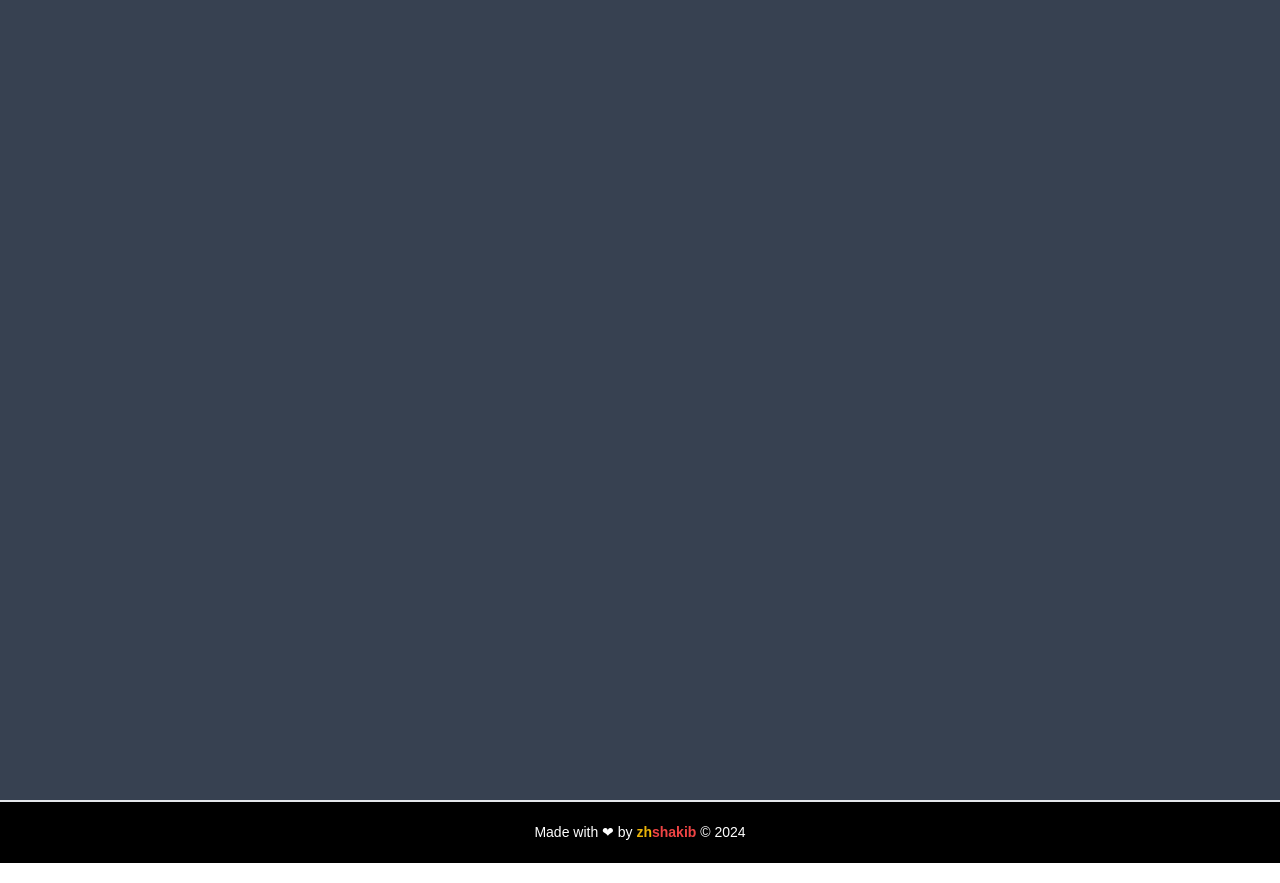
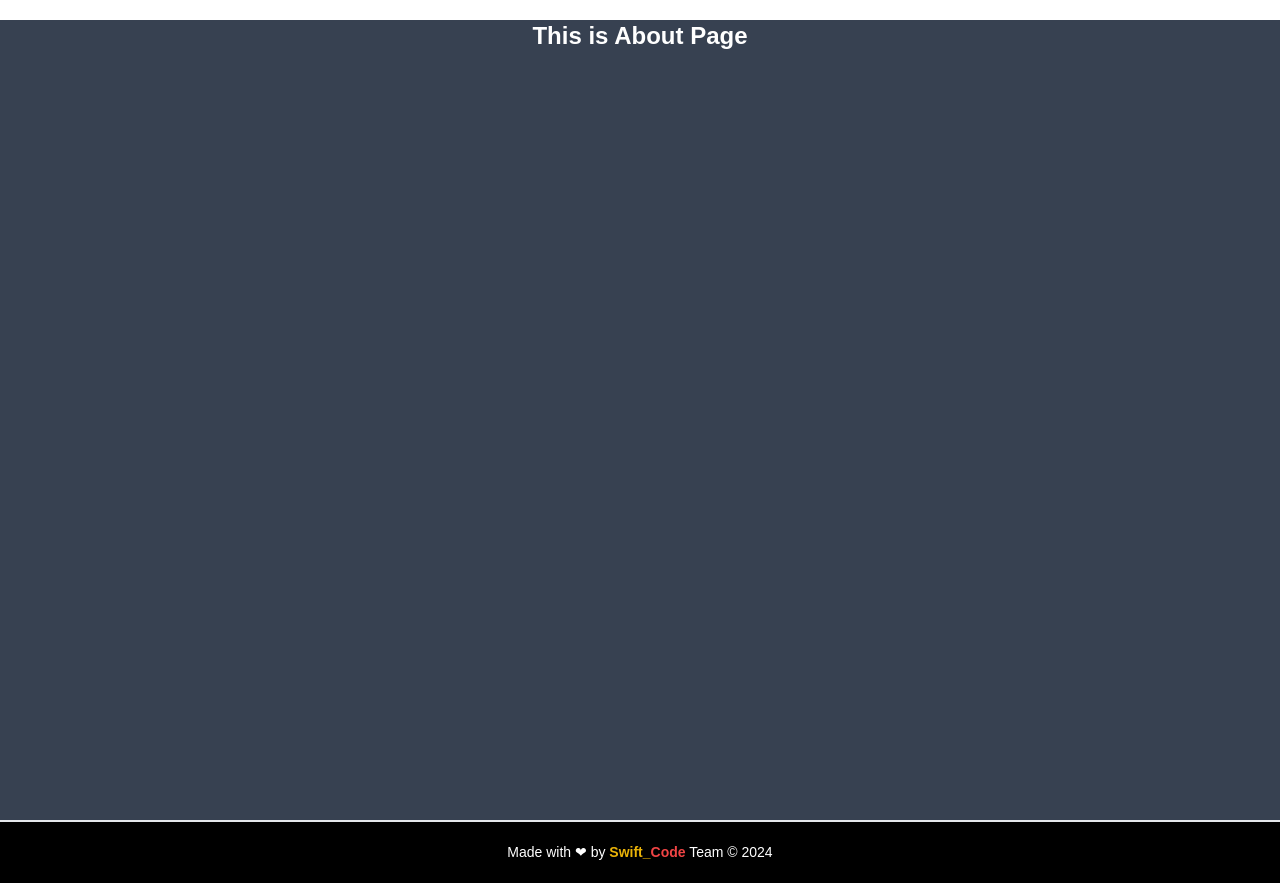
Before and after one commit to zhshakib/ugv-showcase, a Nuxt app: page /about in a window 1280 px wide. Built offline with nearby package versions, Linux system fonts and the light colour scheme.

Commit message:
chore: 'About Us' removed from navbar. added on footer!

```diff
--- a/components/Footer.vue
+++ b/components/Footer.vue
@@ -6,12 +6,8 @@ const year = new Date().getFullYear();
   <footer class="px-10 py-5 bg-black text-white border-t-2 w-full">
     <p class="text-center">
       Made with ❤ by
-      <a
-        target="_blank"
-        href="https://github.com/zhshakib"
-        class="text-red-500 font-bold"
-        ><span class="text-yellow-500">zh</span>shakib</a
-      >
+      <a target="_blank" href="/about" class="text-red-500 font-bold"><span
+          class="text-yellow-500">Swift_</span>Code</a> Team
       &copy; {{ year }}
     </p>
   </footer>
--- a/components/Navbar.vue
+++ b/components/Navbar.vue
@@ -8,7 +8,6 @@ const handleSearch = (e: any) => {
 
 </script>
 
-
 <template>
     <div class="customizeNav navbar bg-base-100">
         <a class="btn btn-ghost text-2xl flex items-center justify-center">
@@ -16,7 +15,7 @@ const handleSearch = (e: any) => {
         </a>
         <input type="text" placeholder="Search for tags!" class="input input-bordered w-24 md:w-1/2 md:mr-5"
             @input="handleSearch" />
-        <a class="btn hover:bg-orange-800 btn-ghost text-lg">
+        <a class="btn hover:bg-orange-800 btn-ghost text-lg hidden">
             About Us
         </a>
     </div>
--- /dev/null
+++ b/pages/about.vue
@@ -0,0 +1,3 @@
+<template>
+    <h1 class="text-2xl font-bold text-center mt-5">This is About Page</h1>
+</template>
```
